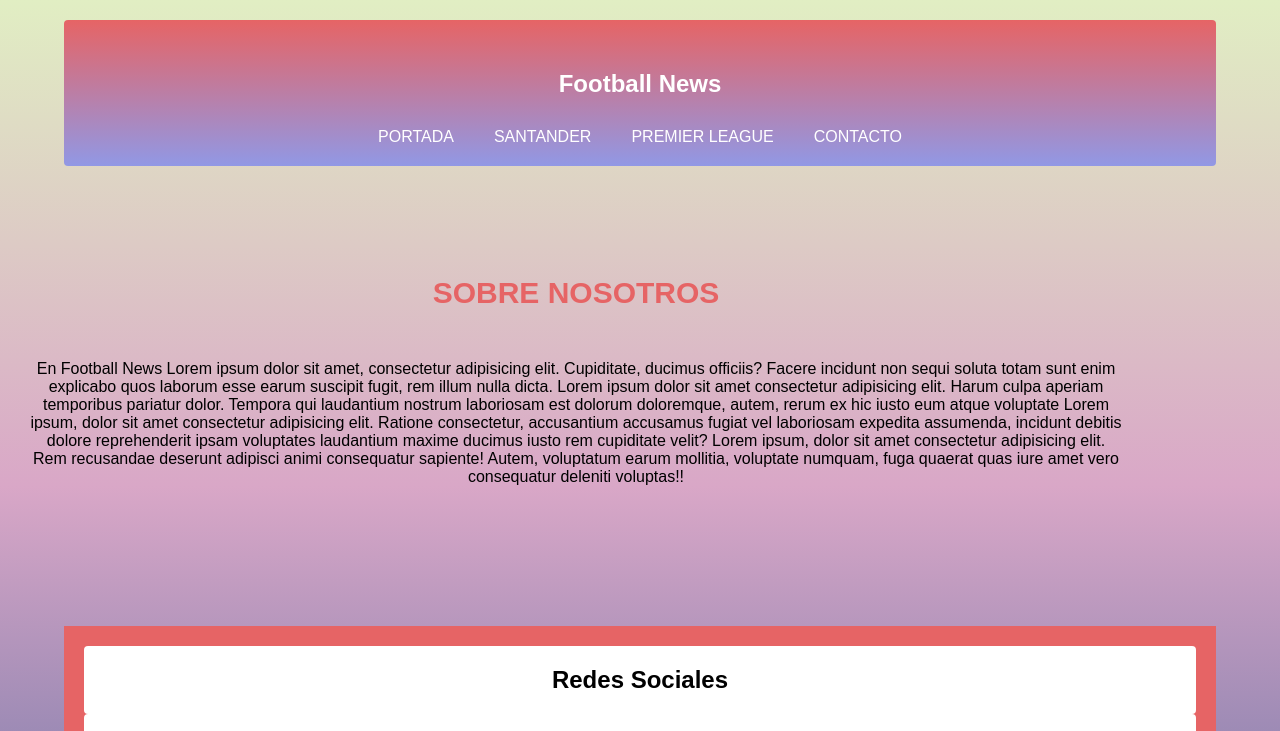
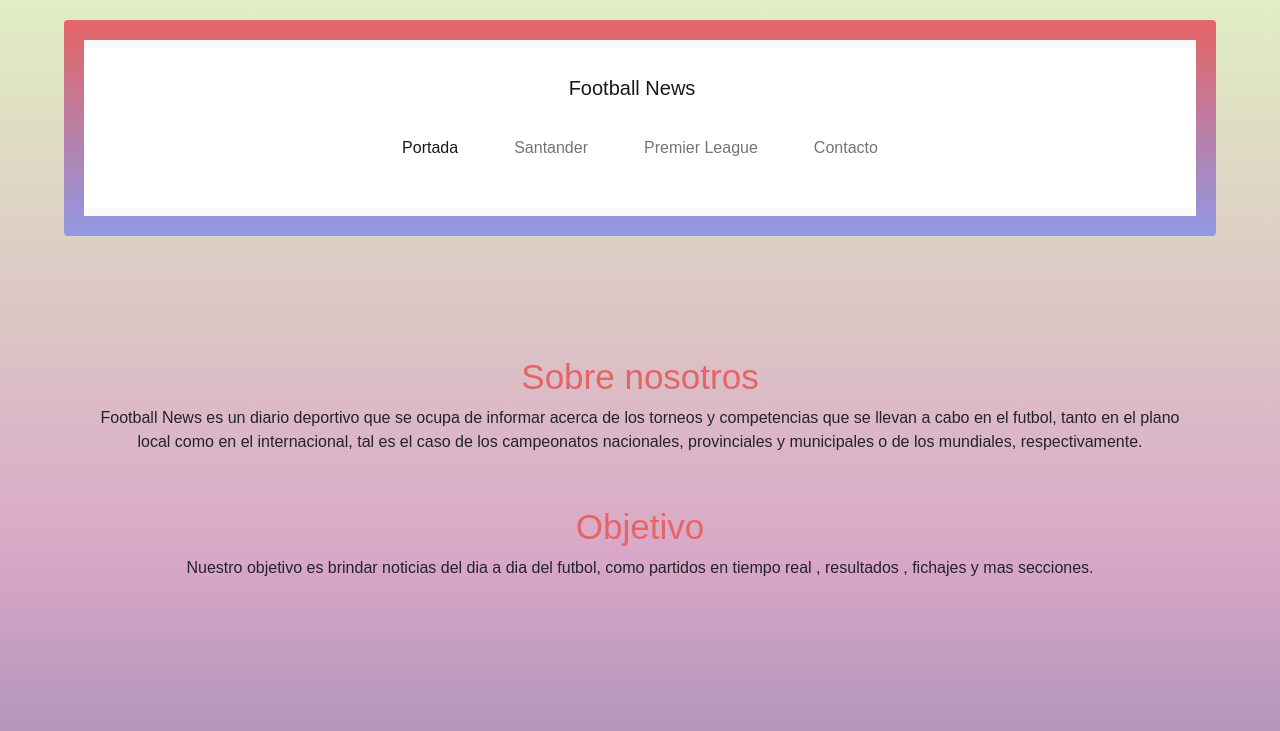
Before and after one commit to ManuelBM119/ultdesafio, a plain HTML site: page sobrenosotros.html in a window 1280 px wide. Shown: the top 731 px of the page. Drawn offline with nearby package versions, Linux system fonts and the light colour scheme; files that its build step writes are made by us from their sources.

Commit message:
Update sobrenosotros.html

```diff
--- a/sobrenosotros.html
+++ b/sobrenosotros.html
@@ -4,9 +4,17 @@
     <meta charset="UTF-8">
     <meta http-equiv="X-UA-Compatible" content="IE=edge">
     <meta name="viewport" content="width=device-width, initial-scale=1.0">
-    <title>Document</title>
+    <title>Football News || Sobre nosotros</title>
 
-    <link rel="stylesheet" href="main.css">
+	<!-- Meta Keywords -->
+	<meta name="Keywords" content="Diario deportivo , informacion, pagina , objetivos">
+
+	<!-- Meta description -->
+<meta name="description" content="Sobre nosotros nos da una breve explicacion sobre lo que es football news y el objetivo que tenemos en el dia a dia ">
+
+	<link href="https://cdn.jsdelivr.net/npm/bootstrap@5.1.3/dist/css/bootstrap.min.css" rel="stylesheet" integrity="sha384-1BmE4kWBq78iYhFldvKuhfTAU6auU8tT94WrHftjDbrCEXSU1oBoqyl2QvZ6jIW3" crossorigin="anonymous">
+
+    <link rel="stylesheet" href="../css/main.css">
 
     <script src="https://kit.fontawesome.com/9a71965660.js" crossorigin="anonymous"></script>
 
@@ -15,43 +23,49 @@
 <!-- COMIENZA SITIO -->
 <body>
 
+	<style>
+		.col-sm-12{
+			margin: 10px 0;
+		}
+
+		h3{
+			color:#e66465 ;
+			font-size: 35px;
+		}
+	</style>
+
 	<!-- HEADER -->
+
 
 	<div class="contenedor">
 
 		<header class="header">
-			<h2 class="titulo-header">Football News</h2>
 
-			<section class="refs">
+		<nav class="navbar navbar-expand-lg navbar-light bg-light">
+			<div class="container-fluid">
+			<a class="navbar-brand" href="#">Football News</a>
+			<button class="navbar-toggler" type="button" data-bs-toggle="collapse" data-bs-target="#navbarNavDropdown" aria-controls="navbarNavDropdown" aria-expanded="false" aria-label="Toggle navigation">
+				<span class="navbar-toggler-icon"></span>
+			</button>
+			<div class="collapse navbar-collapse" id="navbarNavDropdown">
+				<ul class="navbar-nav">
+				<li class="nav-item">
+					<a class="nav-link active" aria-current="page" href="../paginas/index.html">Portada</a>
+				</li>
+				<li class="nav-item">
+					<a class="nav-link" href="../paginas/santander.html">Santander</a>
+				</li>
+				<li class="nav-item">
+					<a class="nav-link" href="../paginas/premierleague.html">Premier League</a>
+				</li>
+				<li class="nav-item">
+					<a class="nav-link" href="../paginas/contacto.html">Contacto</a>
+				</li>
+				</ul>
+			</div>
+			</div>
+		</nav>
 
-				<ul>
-					<li>
-						<a href="index.html">Portada</a>
-					</li>
-				</ul>
-
-				<ul>
-					<li>
-							<a href="santander.html">Santander</a>
-
-					</li>
-				</ul>
-
-				<ul>
-					<li>
-							<a href="premierleague.html">Premier League</a>
-
-					</li>
-				</ul>
-
-				<ul>
-					<li>
-							<a href="contacto.html">Contacto</a>
-
-					</li>
-				</ul>
-
-			</section>
 		</div>
 		</header>
 
@@ -59,17 +73,33 @@
 
 	    <!-- COMIENZA MAIN -->
 		<main class="contenido">
-			<div class="contenido-about">
-				<h2 class="titulo-about">SOBRE NOSOTROS</h2>
-
-				<p class="parrafo-about">En Football News Lorem ipsum dolor sit amet, consectetur adipisicing elit. Cupiditate, ducimus officiis? Facere incidunt non sequi soluta totam sunt enim explicabo quos laborum esse earum suscipit fugit, rem illum nulla dicta. Lorem ipsum dolor sit amet consectetur adipisicing elit. Harum culpa aperiam temporibus pariatur dolor. Tempora qui laudantium nostrum laboriosam est
-					dolorum doloremque, autem, rerum ex hic iusto eum atque voluptate Lorem ipsum,
-					dolor sit amet consectetur adipisicing elit. Ratione consectetur,
-					 accusantium accusamus fugiat vel laboriosam expedita assumenda,
-					 incidunt debitis dolore reprehenderit ipsam voluptates laudantium maxime ducimus iusto rem cupiditate velit? Lorem ipsum, dolor sit amet consectetur adipisicing elit. Rem recusandae deserunt adipisci animi consequatur sapiente! Autem, voluptatum earum mollitia, voluptate numquam, fuga quaerat quas iure amet vero consequatur deleniti voluptas!!</p>
+			<section class="container">
 
 
-			</div>
+				<div class="row">
+					<div class="col-sm-12" style="text-align:center ;">
+						<h3 class="">Sobre nosotros</h3>
+						<p>Football News es un diario deportivo que se ocupa de informar acerca de los torneos y competencias que se llevan a cabo en el futbol, tanto en el plano local como en el internacional, tal es el caso de los campeonatos nacionales, provinciales y municipales o de los mundiales, respectivamente. </p>
+					</div>
+
+
+					<div class="col-sm-12 p-3" style="text-align:center ;">
+						<h3>Objetivo</h3>
+						<p>Nuestro objetivo es brindar noticias del dia a dia del futbol, como partidos en tiempo real , resultados , fichajes y mas secciones.  </p>
+
+
+					</div>
+
+
+
+				</div>
+
+
+
+
+
+
+			</section>
 
 
 
@@ -82,6 +112,7 @@
 
 		<div class="contenedor">
 			<footer class="footer">
+
 
 				<div class="contenedor-f">
 					<h2 class="titulo-seccion">Redes Sociales</h2>
@@ -106,7 +137,7 @@
 
 
 
-
+	<script src="https://cdn.jsdelivr.net/npm/bootstrap@5.1.3/dist/js/bootstrap.bundle.min.js" integrity="sha384-ka7Sk0Gln4gmtz2MlQnikT1wXgYsOg+OMhuP+IlRH9sENBO0LRn5q+8nbTov4+1p" crossorigin="anonymous"></script>
 </body>
 
 
```
